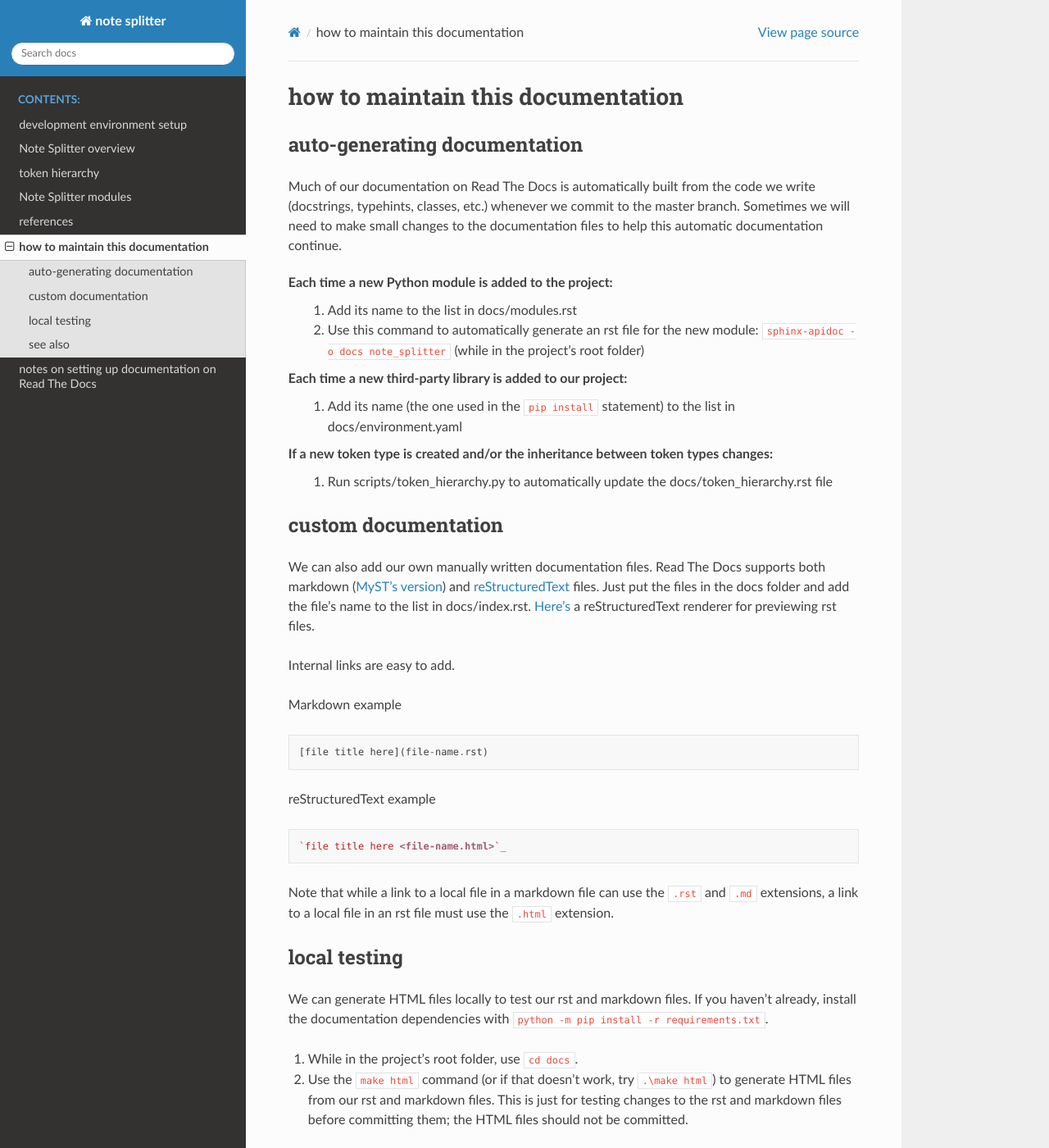
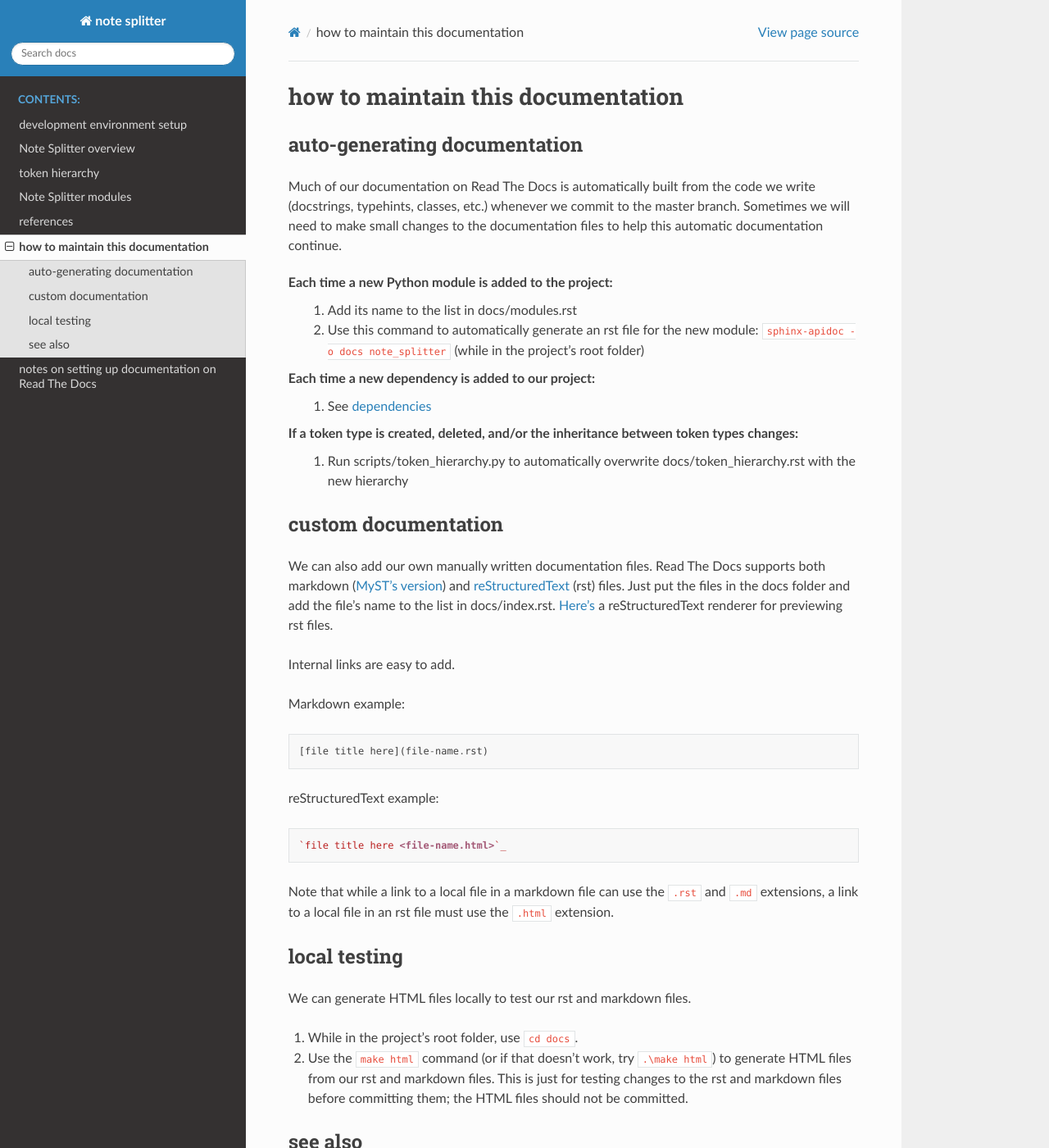
Before and after one commit to wheelercj/note-splitter, a Sphinx documentation site: the page built from docs/how-to-doc.rst, in a window 1280 px wide and 1400 px high. Shown: the whole window at 82% size. Built offline with Sphinx 7.4.7 and the Read the Docs theme 2.0.0, drawn with Linux system fonts in a browser that asks for light colours.

Commit message:
Improve documentation

```diff
--- a/docs/how-to-doc.rst
+++ b/docs/how-to-doc.rst
@@ -10,25 +10,25 @@ Each time a new Python module is added to the project:
  1. Add its name to the list in docs/modules.rst
  2. Use this command to automatically generate an rst file for the new module: ``sphinx-apidoc -o docs note_splitter`` (while in the project's root folder)
 
-Each time a new third-party library is added to our project:
- 1. Add its name (the one used in the ``pip install`` statement) to the list in docs/environment.yaml
+Each time a new dependency is added to our project:
+ 1. See `dependencies <https://note-splitter.readthedocs.io/en/latest/dev-setup.html#dependencies>`_
 
-If a new token type is created and/or the inheritance between token types changes:
- 1. Run scripts/token_hierarchy.py to automatically update the docs/token_hierarchy.rst file
+If a token type is created, deleted, and/or the inheritance between token types changes:
+ 1. Run scripts/token_hierarchy.py to automatically overwrite docs/token_hierarchy.rst with the new hierarchy
 
 custom documentation
 --------------------
-We can also add our own manually written documentation files. Read The Docs supports both markdown (`MyST's version <https://myst-parser.readthedocs.io/en/latest/>`_) and `reStructuredText <https://www.sphinx-doc.org/en/master/usage/restructuredtext/basics.html>`_ files. Just put the files in the docs folder and add the file's name to the list in docs/index.rst. `Here's <http://rst.ninjs.org/#>`_ a reStructuredText renderer for previewing rst files.
+We can also add our own manually written documentation files. Read The Docs supports both markdown (`MyST's version <https://myst-parser.readthedocs.io/en/latest/>`_) and `reStructuredText <https://www.sphinx-doc.org/en/master/usage/restructuredtext/basics.html>`_ (rst) files. Just put the files in the docs folder and add the file's name to the list in docs/index.rst. `Here's <http://rst.ninjs.org/#>`_ a reStructuredText renderer for previewing rst files.
 
 | Internal links are easy to add.
 
-Markdown example
+Markdown example:
 
 .. code-block::
 
   [file title here](file-name.rst)
 
-reStructuredText example
+reStructuredText example:
 
 .. code-block:: rst
 
@@ -38,7 +38,7 @@ Note that while a link to a local file in a markdown file can use the ``.rst`` a
 
 local testing
 -------------
-We can generate HTML files locally to test our rst and markdown files. If you haven't already, install the documentation dependencies with ``python -m pip install -r requirements.txt``.
+We can generate HTML files locally to test our rst and markdown files.
 
 1. While in the project's root folder, use ``cd docs``.
 2. Use the ``make html`` command (or if that doesn't work, try ``.\make html``) to generate HTML files from our rst and markdown files. This is just for testing changes to the rst and markdown files before committing them; the HTML files should not be committed.
```
Also changed, not shown: README.md (+5 -8 lines), docs/dev-setup.md (+4 -1 lines).
